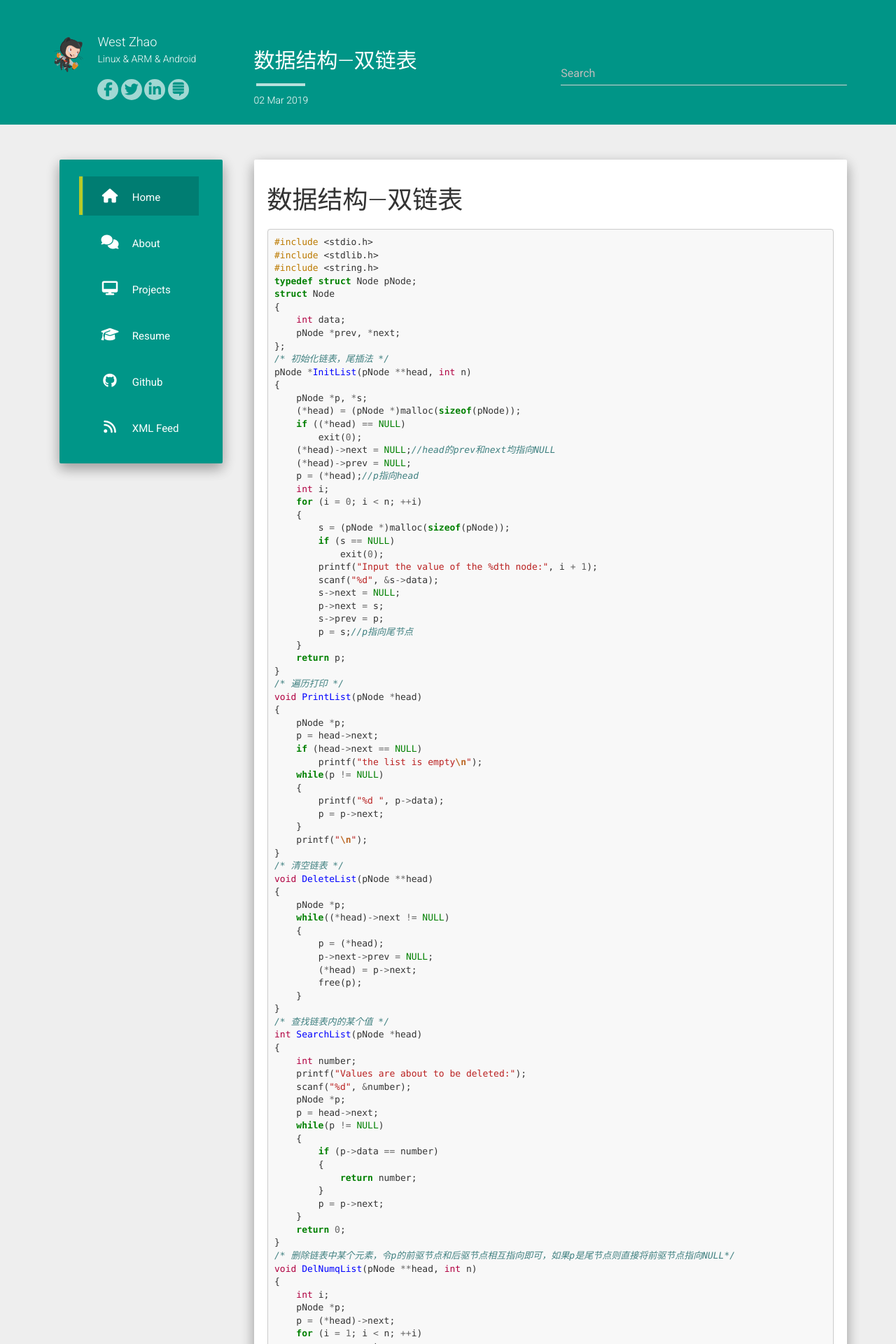
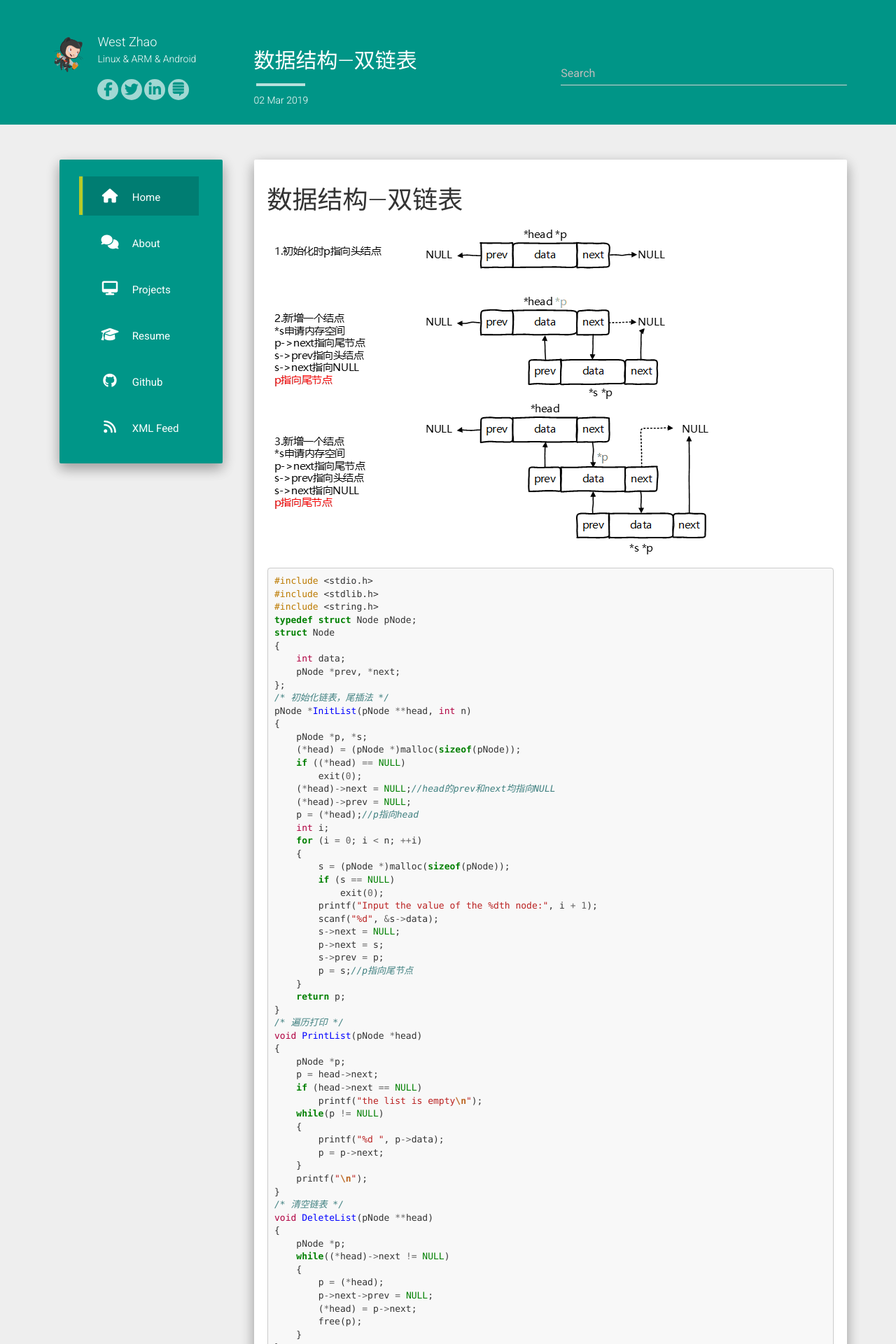
Before and after one commit to westzhao13/Westzhao-Blog, a Jekyll site: the page built from _posts/2019-03-02-数据结构—双链表.md, in a window 1280 px wide. Shown: the top 1920 px of the page at 70% size. Built offline with Jekyll 4.4.1, drawn with Linux system fonts in a browser that asks for light colours; nearby versions of some CDN libraries; our own code applies the rules of GitHub Pages for plain Markdown files; comment, search, counter and statistics services are not loaded.

Commit message:
Update 2019-03-02-数据结构—双链表.md

````diff
--- a/_posts/2019-03-02-数据结构—双链表.md
+++ b/_posts/2019-03-02-数据结构—双链表.md
@@ -1,6 +1,6 @@
 # 数据结构—双链表
 
-![](2019-03-02-数据结构—双链表.png)
+![](https://github.com/westzhao13/Westzhao-Blog/blob/master/_posts/2019-03-02-%E6%95%B0%E6%8D%AE%E7%BB%93%E6%9E%84%E2%80%94%E5%8F%8C%E9%93%BE%E8%A1%A8.png)
 
 ```c
 #include <stdio.h>
````
